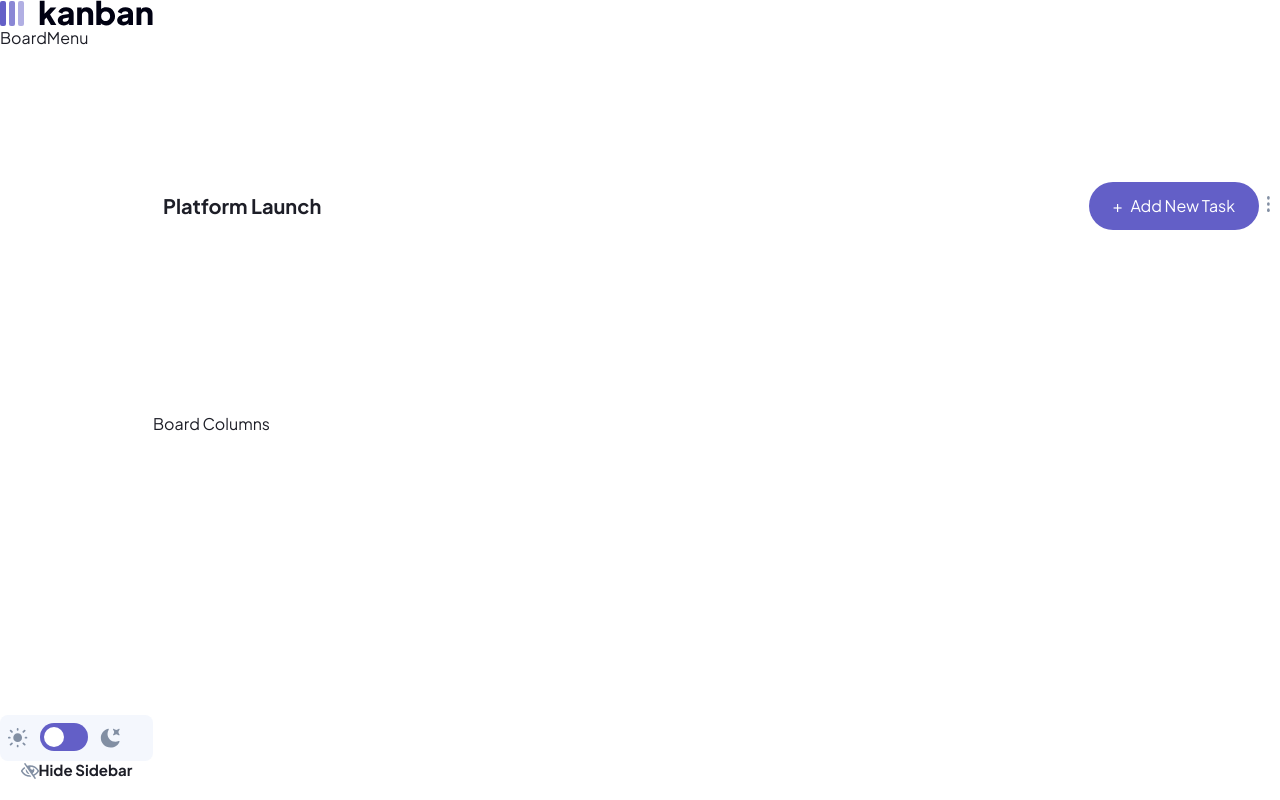
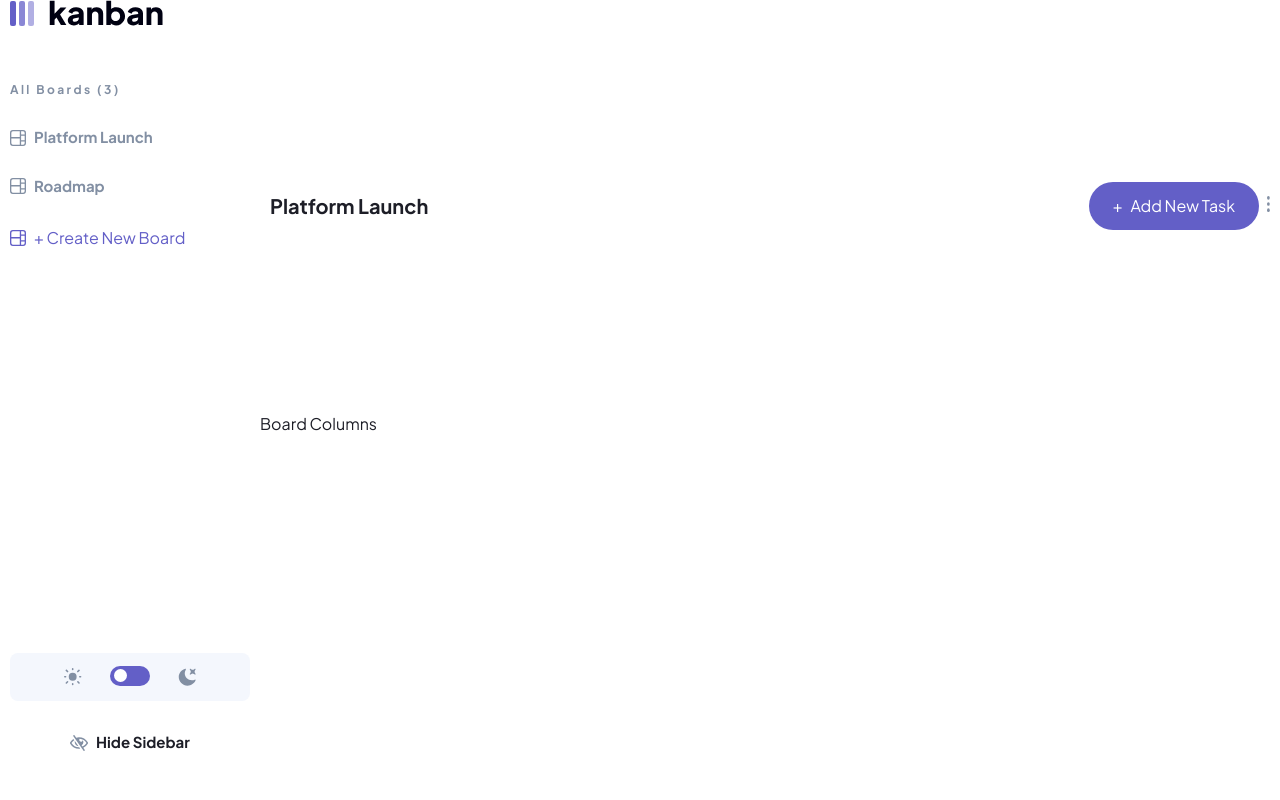
Before and after one commit to barriedirk/frontend-mentor-exercise-41-kanban-task-management-web-app, a Next.js app in the folder frontend/: page / in a window 1280 px wide. Built offline with nearby package versions, Linux system fonts and the light colour scheme; no server answers.

Commit message:
add styles for board menu

```diff
--- /dev/null
+++ b/frontend/src/app/(dashboard)/components/BoardList.tsx
@@ -0,0 +1,45 @@
+import BoardIcon from "@/components/icons/BoardIcon";
+
+export default function BoardList() {
+  return (
+    <div className="board-list">
+      <h2 className="board-list__header text-heading-s text-medium-grey mb-5">
+        All Boards (3)
+      </h2>
+      <nav className="board-list__items">
+        <ul className="flex flex-col gap-2">
+          <li className="board-list__item text-heading-m flex items-center text-medium-grey">
+            <button
+              type="button"
+              aria-current="page"
+              className="flex items-center gap-2 hover:bg-main-purple rounded-r-4xl py-2.75 px-3 -translate-x-3 w-full hover:text-white overflow-hidden group"
+            >
+              <BoardIcon className="board-list__icon w-4 h-4 group-hover:text-white" />
+              Platform Launch
+            </button>
+          </li>
+          <li className="board-list__item text-heading-m flex items-center text-medium-grey">
+            <button
+              type="button"
+              aria-current={undefined}
+              className="flex items-center gap-2 hover:bg-main-purple rounded-r-4xl py-2.75 px-3 -translate-x-3 w-full hover:text-white overflow-hidden group"
+            >
+              <BoardIcon className="board-list__icon w-4 h-4 group-hover:text-white" />
+              Roadmap
+            </button>
+          </li>
+          <li className="board-list__item board-list__item--create flex items-center text-main-purple">
+            <button
+              type="button"
+              aria-label="+ Create New Board"
+              className="flex items-center gap-2 hover:bg-main-purple rounded-r-4xl py-2.75 px-3 -translate-x-3 w-full hover:text-white overflow-hidden group"
+            >
+              <BoardIcon className="board-list__icon object-fit w-4 h-4 group-hover:text-white" />
+              + Create New Board
+            </button>
+          </li>
+        </ul>
+      </nav>
+    </div>
+  );
+}
--- a/frontend/src/app/(dashboard)/components/BoardMenu.tsx
+++ b/frontend/src/app/(dashboard)/components/BoardMenu.tsx
@@ -4,30 +4,39 @@ import Image from "next/image";
 
 import Logo from "@/components/kanban/Logo";
 import SwitchTheme from "@/components/kanban/SwitchTheme";
+import BoardList from "./BoardList";
 
 export default function BoardMenu() {
   return (
-    <div className="board-menu ">
-      <div className="board-menu__logo flex justify-center items-center">
+    <aside className="board-menu min-w-65">
+      <div className="board-menu__logo flex items-center px-2.5 mb-14">
         <Logo />
       </div>
-      <div className="board-menu__all-boards">
-        <h1>BoardMenu</h1>
-      </div>
-      <div className="board-menu__switch-theme">
-        <SwitchTheme />
-      </div>
-      <div className="board-menu__hide-sidebar text-heading-m mb-5 flex justify-center items-center ">
+      <section className="board-menu__list px-2.5">
+        <BoardList />
+      </section>
+      <section className="board-menu__switch-theme px-2.5 mb-8">
+        <SwitchTheme className="h-12" />
+      </section>
+      <div className="board-menu__hide-sidebar text-heading-m px-2.5 flex justify-center items-center mb-12">
+        <button
+          type="button"
+          aria-expanded="true"
+          aria-label="Hide sidebar"
+          className="flex items-center gap-2"
+        >
           <Image
             className="board-menu__sidebar object-fit w-4.5 h-4"
             src="/icon-hide-sidebar.svg"
-          alt="hide sidebar"
+            alt=""
+            aria-hidden="true"
             width={18}
             height={16}
             priority
           />
           <span>Hide Sidebar</span>
+        </button>
       </div>
-    </div>
+    </aside>
   );
 }
--- a/frontend/src/app/globals.css
+++ b/frontend/src/app/globals.css
@@ -4,6 +4,7 @@
 @import "../styles/form.css";
 @import "../styles/button.css";
 @import "../styles/checkbox-toggle.css";
+@import "../styles/utilities.css";
 
 @import "tailwindcss";
 @import "tw-animate-css";
@@ -113,5 +114,7 @@ body {
   color: var(--foreground);
   font-family: var(--font-plus-jakarta-sans), sans-serif;
 
-  transition: background 0.3s ease, color 0.3s ease;
+  transition:
+    background 0.3s ease,
+    color 0.3s ease;
 }
--- /dev/null
+++ b/frontend/src/components/icons/BoardIcon.tsx
@@ -0,0 +1,21 @@
+interface BoardIconProps {
+  className?: string;
+}
+
+export default function BoardIcon({ className }: BoardIconProps) {
+  return (
+    <svg
+      className={className}
+      viewBox="0 0 16 16"
+      fill="none"
+      aria-hidden="true"
+      focusable="false"
+      xmlns="http://www.w3.org/2000/svg"
+    >
+      <path
+        d="M0 2.889A2.889 2.889 0 0 1 2.889 0H13.11A2.889 2.889 0 0 1 16 2.889V13.11A2.888 2.888 0 0 1 13.111 16H2.89A2.889 2.889 0 0 1 0 13.111V2.89Zm1.333 5.555v4.667c0 .859.697 1.556 1.556 1.556h6.889V8.444H1.333Zm8.445-1.333V1.333h-6.89A1.556 1.556 0 0 0 1.334 2.89V7.11h8.445Zm4.889-1.333H11.11v4.444h3.556V5.778Zm0 5.778H11.11v3.11h2a1.556 1.556 0 0 0 1.556-1.555v-1.555Zm0-7.112V2.89a1.555 1.555 0 0 0-1.556-1.556h-2v3.111h3.556Z"
+        fill="currentColor"
+      />
+    </svg>
+  );
+}
--- a/frontend/src/components/kanban/SwitchTheme.tsx
+++ b/frontend/src/components/kanban/SwitchTheme.tsx
@@ -1,24 +1,35 @@
 "use client";
 
 import "./switch-theme.css";
+
+import clsx from "clsx";
 
 import Image from "next/image";
 
 import { useThemeStore } from "@/store/useThemeStore";
 
-export default function SwitchTheme() {
+interface SwitchThemeProps {
+  className?: string;
+}
+
+export default function SwitchTheme({ className }: SwitchThemeProps) {
   const theme = useThemeStore((s) => s.theme);
   const toggleTheme = useThemeStore((s) => s.toggleTheme);
   const isLight = theme === "light";
 
   return (
-    <div className="switch-theme flex flex-row items-center gap-3 p-2">
+    <div
+      className={clsx(
+        "switch-theme flex flex-row justify-center items-center gap-7 p-2",
+        className,
+      )}
+    >
       <span className="icon-sun">
         <Image
           src="/icon-light-theme.svg"
           alt="icon Light"
-          width={20}
-          height={20}
+          width={18}
+          height={18}
         />
       </span>
 
@@ -42,8 +53,8 @@ export default function SwitchTheme() {
         <Image
           src="/icon-dark-theme.svg"
           alt="icon Light"
-          width={20}
-          height={20}
+          width={18}
+          height={18}
         />
       </span>
     </div>
--- a/frontend/src/styles/checkbox-toggle.css
+++ b/frontend/src/styles/checkbox-toggle.css
@@ -1,6 +1,6 @@
 .checkbox-switch .slider {
   display: inline-block;
-  width: 33px;
+  width: 40px;
   height: 20px;
 }
 
@@ -52,24 +52,19 @@
 
 @media screen and (min-width: 768px) {
   .checkbox-switch .switch {
-    width: 48px;
-    height: 28px;
-  }
-
-  .checkbox-switch .slider {
-    width: 48px;
-    height: 28px;
+    width: 40px;
+    height: 20px;
   }
 
   .checkbox-switch .slider:before {
     bottom: 4px;
     left: 4px;
-    height: 20px;
-    width: 20px;
+    height: 13px;
+    width: 13px;
   }
 
   .checkbox-switch input:checked + .slider::before {
-    transform: translateX(19px);
+    transform: translateX(18px);
   }
 
   .wizard-header__toggle span {
--- /dev/null
+++ b/frontend/src/styles/utilities.css
@@ -0,0 +1,113 @@
+.text-very-dark-gray {
+  color: var(--color-very-dark-gray);
+}
+.text-dark-grey {
+  color: var(--color-dark-grey);
+}
+.text-medium-grey {
+  color: var(--color-medium-grey);
+}
+.text-white {
+  color: var(--color-white);
+}
+.text-black {
+  color: var(--color-black);
+}
+
+.text-red {
+  color: var(--color-red);
+}
+.text-red-hover {
+  color: var(--color-red-hover);
+}
+
+.text-main-purple {
+  color: var(--color-main-purple);
+}
+.text-main-purple-hover {
+  color: var(--color-main-purple-hover);
+}
+
+.text-muted-blue-gray {
+  color: var(--color-muted-blue-gray);
+}
+.text-cloak-grey {
+  color: var(--color-cloak-grey);
+}
+
+.text-foreground {
+  color: var(--foreground);
+}
+
+.bg-very-dark-gray {
+  background-color: var(--color-very-dark-gray);
+}
+.bg-dark-grey {
+  background-color: var(--color-dark-grey);
+}
+.bg-light-grey {
+  background-color: var(--color-light-grey-light-bg);
+}
+.bg-very-light-gray {
+  background-color: var(--color-very-light-gray);
+}
+
+.bg-white {
+  background-color: var(--color-white);
+}
+.bg-black {
+  background-color: var(--color-black);
+}
+
+.bg-main-purple {
+  background-color: var(--color-main-purple);
+}
+.bg-main-purple-hover {
+  background-color: var(--color-main-purple-hover);
+}
+
+.bg-red {
+  background-color: var(--color-red);
+}
+.bg-red-hover {
+  background-color: var(--color-red-hover);
+}
+
+.bg-soft-pastel-purple {
+  background-color: var(--color-soft-pastel-purple);
+}
+.bg-cool-blue-gray {
+  background-color: var(--color-cool-blue-gray);
+}
+
+.bg-background {
+  background-color: var(--background);
+}
+
+.border-lines-dark {
+  border-color: var(--color-lines-dark);
+}
+.border-lines-light {
+  border-color: var(--color-lines-light);
+}
+.border-main-stroke {
+  border-color: var(--color-main-stroke);
+}
+
+.border-muted-blue-gray {
+  border-color: var(--color-muted-blue-gray);
+}
+.border-dark-cool-gray {
+  border-color: var(--color-dark-cool-gray);
+}
+.border-very-light-cool-gray {
+  border-color: var(--color-very-light-cool-gray);
+}
+
+.hover-bg-main-purple:hover {
+  background-color: var(--color-main-purple-hover);
+}
+
+.hover-text-red:hover {
+  color: var(--color-red-hover);
+}
```
Lines whose indentation alone changed are shown as unchanged.
